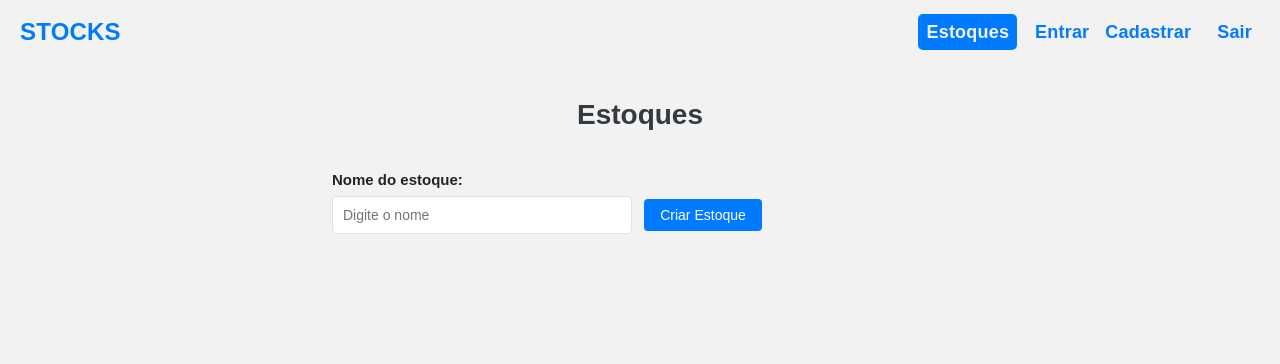
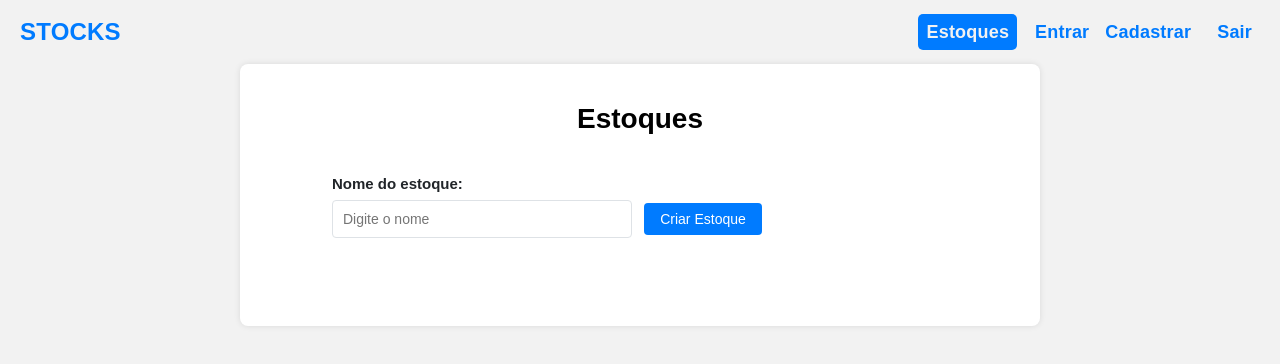
Before and after one commit to VictorPDutra/app_estoque, a React (Vite) app: page /#/app_estoque in a window 1280 px wide. Shown: the top 364 px of the page. Built offline with nearby package versions, Linux system fonts and the light colour scheme.

Commit message:
feat: ajustes de sobras e tamanhos de letras

```diff
--- a/src/components/Navbar/Navbar.module.css
+++ b/src/components/Navbar/Navbar.module.css
@@ -42,7 +42,6 @@
 .navComponent a {
   color: #007bff;
   letter-spacing: 0.2px;
-  /* font-weight: 300; */
 }
 
 @media (max-width: 660px) {
--- a/src/pages/login/Login.module.css
+++ b/src/pages/login/Login.module.css
@@ -4,11 +4,11 @@
   margin: 0 auto;
   background-color: #ffffff;
   border-radius: 8px;
-  box-shadow: 0px 4px 8px rgba(0, 0, 0, 0.1);
+  box-shadow: 0px 0px 6px rgba(0, 0, 0, 0.1);
 }
 
 .login h1 {
-  font-size: 24px;
+  font-size: 28px;
   margin-bottom: 16px;
   color: #000;
   text-align: center;
@@ -40,3 +40,9 @@
   border-color: #007bff;
   box-shadow: 0px 0px 4px rgba(0, 123, 255, 0.5);
 }
+
+@media (max-width: 660px) {
+  .login h1 {
+    font-size: 24px;
+  }
+}
--- a/src/pages/register/Register.jsx
+++ b/src/pages/register/Register.jsx
@@ -38,8 +38,8 @@ const Register = () => {
 
   return (
     <div className={styles.register}>
-      <h1>Cadastre-se para adicionar seu estoque</h1>
-      <p>Crie seu usuário e compartilhe suas histórias</p>
+      <h1>Cadastre-se para utilizar o sistema</h1>
+      <p>Crie seu usuário e começe a adicionar seu estoque</p>
       <form onSubmit={handleSubmit}>
         <label>
           <span>Nome:</span>
--- a/src/pages/register/Register.module.css
+++ b/src/pages/register/Register.module.css
@@ -4,11 +4,11 @@
   margin: 0 auto;
   background-color: #ffffff;
   border-radius: 8px;
-  box-shadow: 0px 4px 8px rgba(0, 0, 0, 0.1);
+  box-shadow: 0px 0px 6px rgba(0, 0, 0, 0.1);
 }
 
 .register h1 {
-  font-size: 24px;
+  font-size: 28px;
   margin-bottom: 16px;
   color: #000;
   text-align: center;
@@ -40,3 +40,9 @@
   border-color: #007bff;
   box-shadow: 0px 0px 4px rgba(0, 123, 255, 0.5);
 }
+
+@media (max-width: 660px) {
+  .register h1 {
+    font-size: 24px;
+  }
+}
--- a/src/pages/stocks/StockManagement.css
+++ b/src/pages/stocks/StockManagement.css
@@ -1,15 +1,18 @@
 /*StockManagement*/
 
 .stock-management {
+  padding: 20px;
   max-width: 800px;
   margin: 0 auto;
-  padding: 16px;
-  font-family: Arial, sans-serif;
+  background-color: #ffffff;
+  border-radius: 8px;
+  box-shadow: 0px 0px 6px rgba(0, 0, 0, 0.1);
 }
 
 .stock-management h1 {
   font-size: 28px;
-  color: #343a40;
+  margin-bottom: 16px;
+  color: #000;
   text-align: center;
   margin-bottom: 40px;
 }
@@ -92,6 +95,10 @@
 }
 
 @media (max-width: 660px) {
+  .stock-management h1 {
+    font-size: 24px;
+  }
+
   .stock-management ul {
     display: flex;
     flex-direction: column;
```
Also changed, not shown: 1 other file (tests, documents, lock files or other folders).
